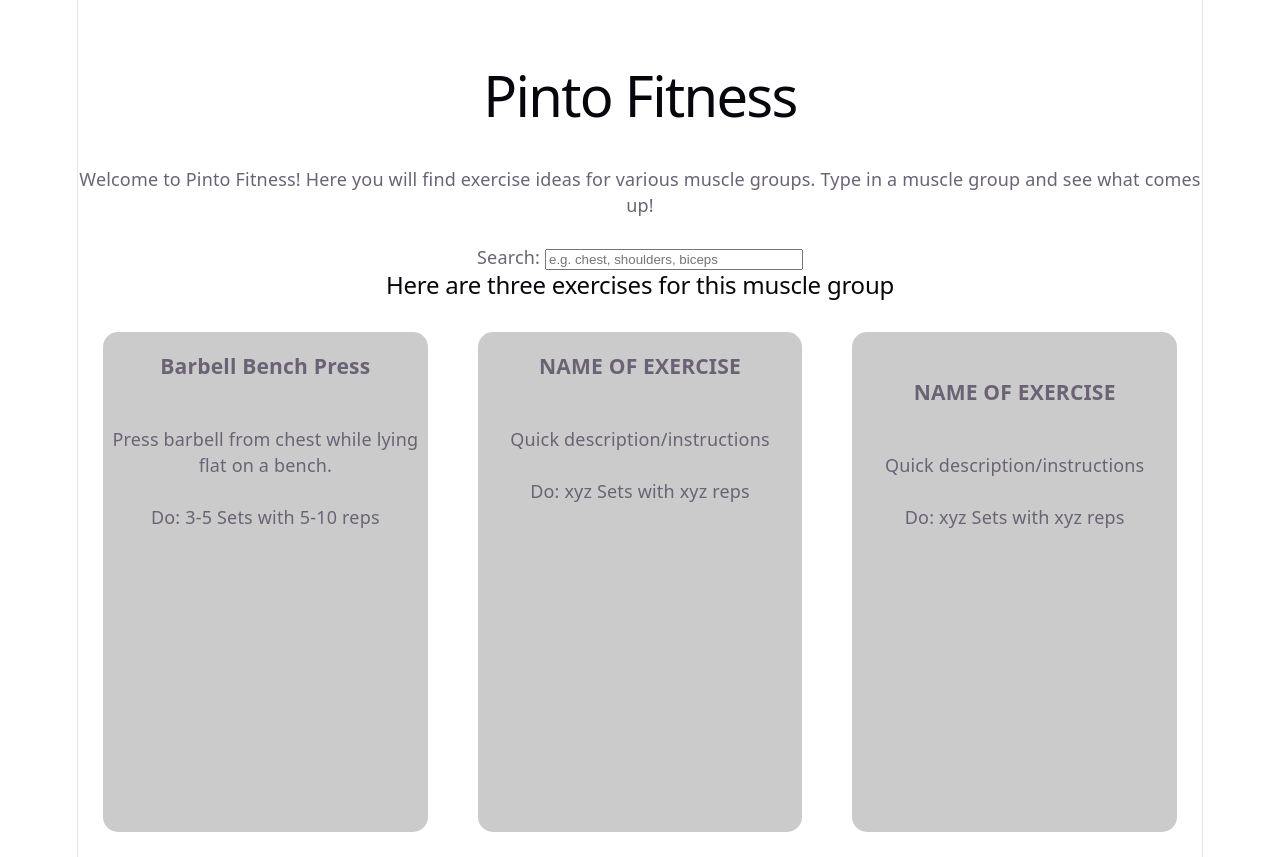
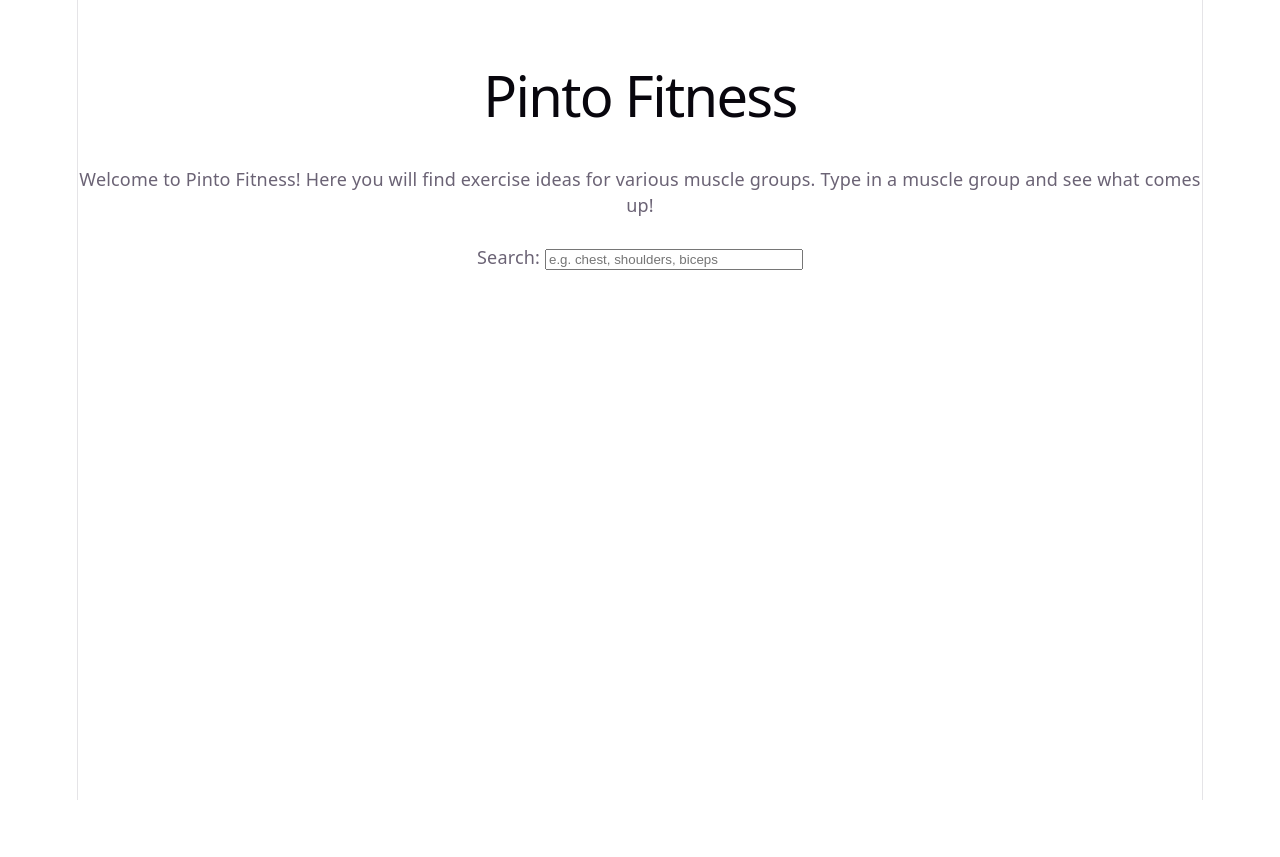
Before and after one commit to bhawk3/Pinto-Fitness, a React (Vite) app: page / in a window 1280 px wide. After the commit the page ends 800 px from the top, so only its background shows below. Built offline with nearby package versions, Linux system fonts and the light colour scheme.

Commit message:
This is close to working

```diff
--- a/src/App.jsx
+++ b/src/App.jsx
@@ -1,13 +1,12 @@
 //import { useState } from "react";
 
 import "./App.css";
-import Display from "./display.jsx";
 
 //Generate mock data
 //Fetch mock data as if it was real api
 //Pass mock data into display component through props
 
-function App() {
+function App(props) {
 	return (
 		<>
 			<section id="center">
@@ -16,12 +15,10 @@ function App() {
 					<br />
 					<p>Welcome to Pinto Fitness! Here you will find exercise ideas for various muscle groups. Type in a muscle group and see what comes up!</p>
 					<br />
-					<label for="search">Search:</label>&nbsp;
-					<input type="text" id="search" name="search" placeholder="e.g. chest, shoulders, biceps"></input>
+					<label htmlFor="search">Search:</label>&nbsp;
+					<input type="text" id="search" name="search" value={props.value} onChange={props.onChange} placeholder="e.g. chest, shoulders, biceps"></input>
 				</div>
 			</section>
-
-			<Display />
 		</>
 	);
 }
--- a/src/display.jsx
+++ b/src/display.jsx
@@ -1,43 +1,30 @@
 import "./display.css";
-//import workoutData from "/workoutData.json";
 
-import { useState, useEffect } from "react";
+//import { useState, useEffect } from "react";
 
 //I will need to pass data from user down through props
 //I should probably generated the cards more dynamically
 
 //h3 on first card is only targeting the group of "chest" but not the individual exercise
 
-export default function Display() {
-	const [data, setData] = useState();
-
-	useEffect(() => {
-		fetch("./workoutData.json")
-			.then((response) => {
-				if (!response.ok) {
-					throw new Error(`HTTP error! Status: ${response.status}`);
-				}
-				return response.json();
-			})
-			.then((data) => setData(data))
-			.catch((error) => console.log("Error fetching data", error));
-	}, []);
-
-	if (!data) {
-		return <p>Loading...</p>;
-	}
+export default function Display(props) {
+	console.log("Display props.filter:", props.filter);
+	console.log("Display props.data:", props.data);
+	const selectedGroup = props.data.muscle_groups.find((g) => g.group.toLowerCase() === props.filter.toLowerCase()) || props.data.muscle_groups[0];
+	console.log("Selected group:", selectedGroup);
+	const exercises = selectedGroup.exercises[0] || [];
 
 	return (
 		<>
 			<h2>Here are three exercises for this muscle group</h2>
 			<div className="card-container">
 				<div className="card">
-					<h3>{data.muscle_groups[0].exercises[0].name}</h3>
+					<h3>{exercises.name}</h3>
 					<br />
-					<p>{data.muscle_groups[0].exercises[0].description}</p>
+					<p>{exercises.description}</p>
 					<br />
 					<p>
-						Do: {data.muscle_groups[0].exercises[0].sets} Sets with {data.muscle_groups[0].exercises[0].reps} reps
+						Do: {exercises.sets} Sets with {exercises.reps} reps
 					</p>
 				</div>
 				<br />
```
Also changed, not shown: src/displayData.jsx (added, +36 -0 lines), public/workoutData.json (renamed from workoutData.json).
